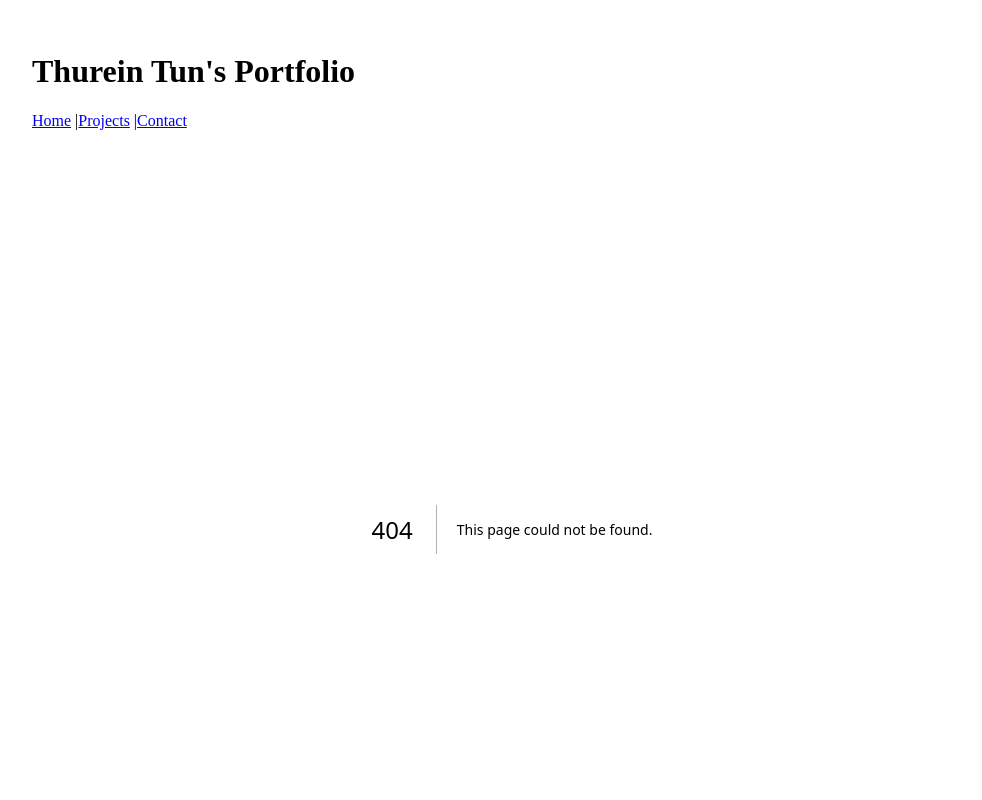
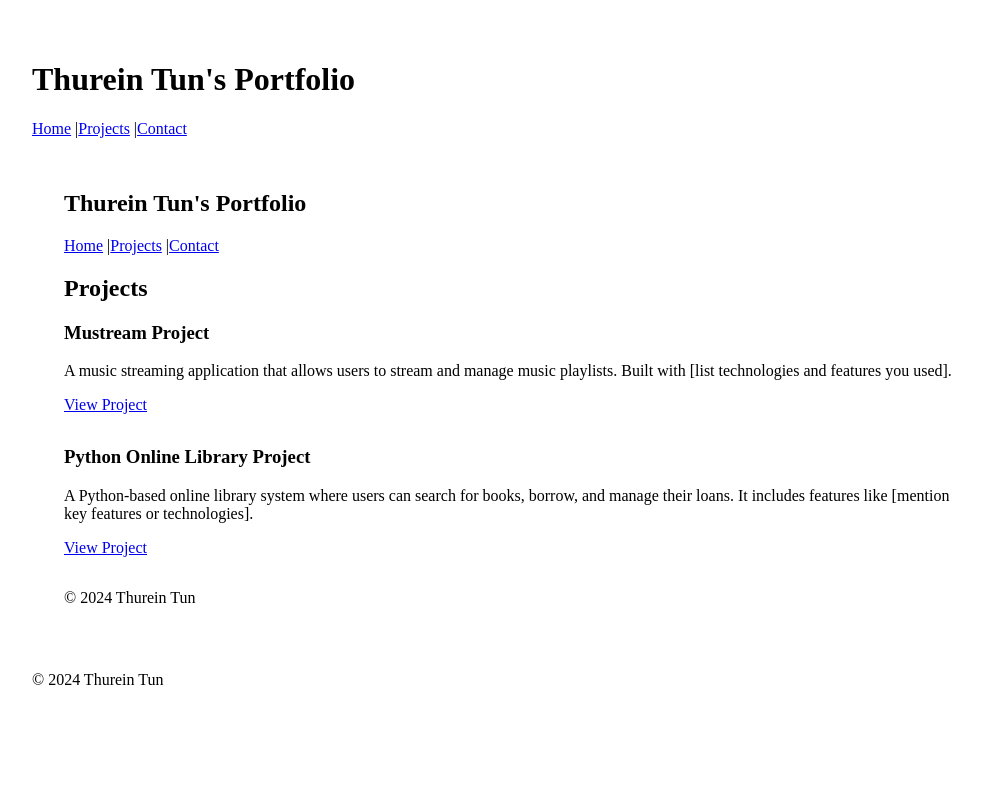
Before and after one commit to dotNaimlyss/portfolio, a Next.js app in the folder portfolio/: page /projects in a window 1280 px wide. Before the commit this address had no page. Shown: the top 800 px of the page, without its empty margins (128-1110 px from the left). Built offline with nearby package versions, Linux system fonts and the light colour scheme.

Commit message:
few updates

```diff
--- a/portfolio/src/app/layout.tsx
+++ b/portfolio/src/app/layout.tsx
@@ -1,5 +1,9 @@
-'use client'
-import React, { ReactNode, useEffect, useState } from 'react';
+"use client";
+
+import React, { ReactNode, useEffect, useState } from "react";
+import Head from "next/head"; // Import Head for managing metadata
+import Link from "next/link";
+import { usePathname } from "next/navigation";
 
 type LayoutProps = {
   children: ReactNode;
@@ -7,6 +11,7 @@ type LayoutProps = {
 
 const Layout: React.FC<LayoutProps> = ({ children }) => {
   const [isClient, setIsClient] = useState(false);
+  const pathname = usePathname()
 
   useEffect(() => {
     setIsClient(true);
@@ -14,24 +19,25 @@ const Layout: React.FC<LayoutProps> = ({ children }) => {
 
   return (
     <html lang="en">
-      <head>
+      <Head>
         <title>Thurein Tun's Portfolio</title>
-        <meta name="description" content="Portfolio of Thurein Tun, a passionate developer skilled in Node.js, JavaScript, Python, and more." />
-      </head>
+        <meta
+          name="description"
+          content="Portfolio of Thurein Tun, a passionate developer skilled in Node.js, JavaScript, Python, and more."
+        />
+      </Head>
       <body>
-        <div style={{ maxWidth: '960px', margin: '0 auto', padding: '2rem' }}>
+        <div style={{ maxWidth: "960px", margin: "0 auto", padding: "2rem" }}>
           <header>
             <h1>Thurein Tun's Portfolio</h1>
             <nav>
-              <a href="/">Home</a> |
-              <a href="/projects">Projects</a> |
-              <a href="/contact">Contact</a>
+              <Link href="/">Home</Link> |
+              <Link className={`link ${pathname === '/projects' ? 'active' : ''}`} href="/projects">Projects</Link> |
+              <Link href="/contact">Contact</Link>
             </nav>
           </header>
           <main>
-            <section>
-              {isClient ? children : <p>Loading...</p>}
-            </section>
+            <section>{isClient ? children : <p>Loading...</p>}</section>
           </main>
           <footer>
             <p>&copy; 2024 Thurein Tun</p>
--- /dev/null
+++ b/portfolio/src/app/projects/page.tsx
@@ -0,0 +1,47 @@
+import React from 'react';
+import Layout from '../layout';
+
+type Project = {
+  title: string;
+  description: string;
+  link?: string; // Optional, if you want to link to the live project or GitHub repo
+};
+
+const projects: Project[] = [
+  {
+    title: 'Mustream Project',
+    description: 'A music streaming application that allows users to stream and manage music playlists. Built with [list technologies and features you used].',
+    link: 'https://github.com/dotNaimlyss/mustream',
+  },
+  {
+    title: 'Python Online Library Project',
+    description: 'A Python-based online library system where users can search for books, borrow, and manage their loans. It includes features like [mention key features or technologies].',
+    link: 'https://github.com/dotNaimlyss/Python-Online-Library-Project',
+  },
+  // Add more projects as needed
+];
+
+const ProjectsPage: React.FC = () => {
+  return (
+    <Layout>
+      <h2>Projects</h2>
+      <div>
+        {projects.map((project, index) => (
+          <div key={index} style={{ marginBottom: '2rem' }}>
+            <h3>{project.title}</h3>
+            <p>{project.description}</p>
+            {project.link && (
+              <p>
+                <a href={project.link} target="_blank" rel="noopener noreferrer">
+                  View Project
+                </a>
+              </p>
+            )}
+          </div>
+        ))}
+      </div>
+    </Layout>
+  );
+};
+
+export default ProjectsPage;
```
Also changed, not shown: portfolio/src/app/projects.tsx (deleted, +0 -52 lines), portfolio/src/app/contact/page.tsx (renamed from portfolio/src/app/contact.tsx).
